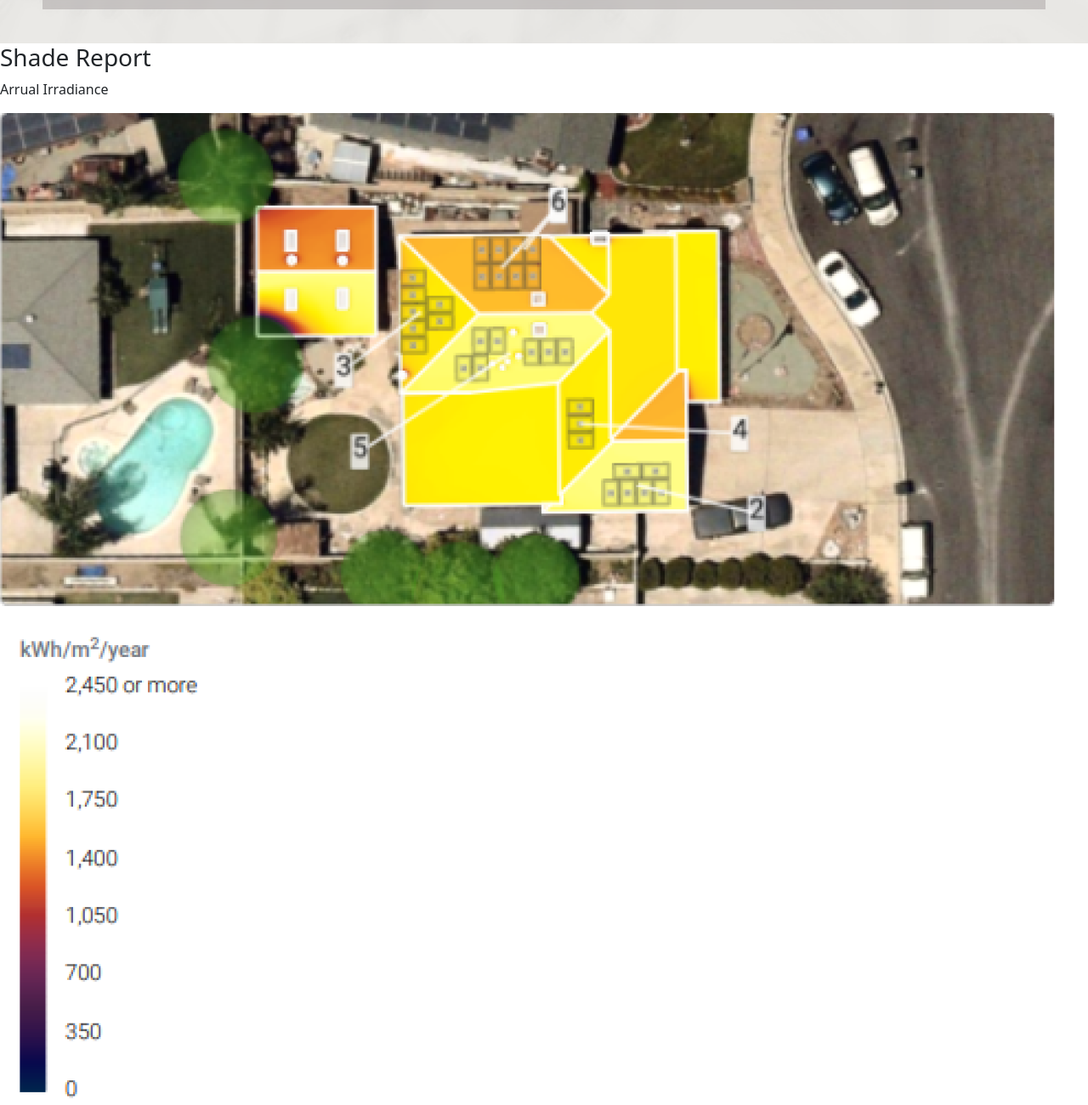
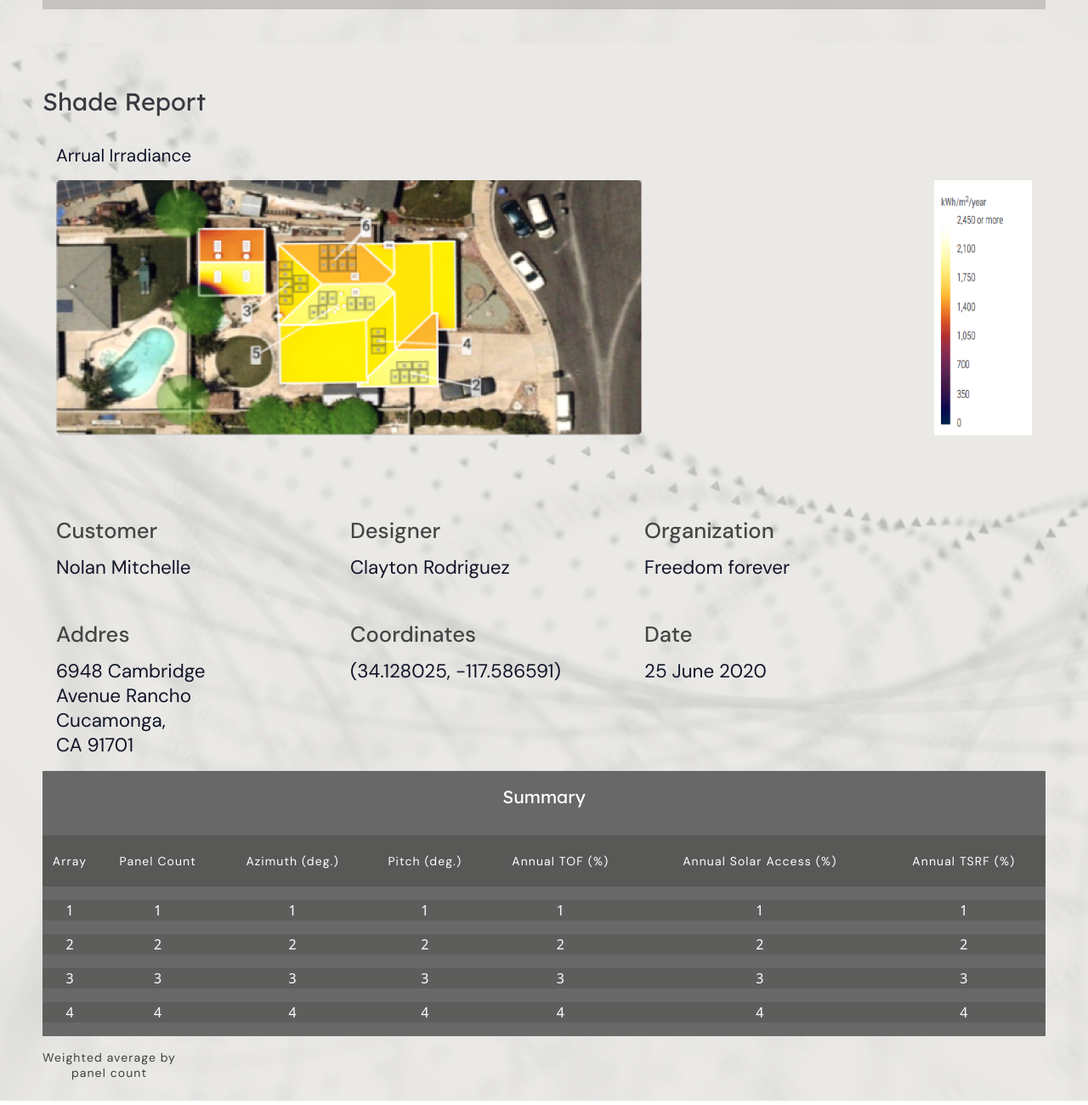
Before and after one commit to ayepino0984/InstallationPlain, a plain HTML site: page index.html in a window 1280 px wide. Shown: the part 6620-7920 px from the top of the page at 85% size. Drawn offline with nearby package versions, Linux system fonts and the light colour scheme; files whose address does not match are found by name.

Commit message:
section 6 hecho

```diff
--- a/index.html
+++ b/index.html
@@ -545,12 +545,99 @@
           </table>
         </div>
       </section>
-      <section>
-        <h3>Shade Report</h3>
-        <p>Arrual Irradiance</p>
-        <div>
-          <img src="./src/img/map.png" alt="mapa">
-          <img src="./src/img/kmh.png" alt="Kmh">
+      <section class="sectionSixWithBackground">
+        <h3 class="secSixTitle">Shade Report</h3>
+        <p class="secSixSubTitle">Arrual Irradiance</p>
+        <div class="sectionSixImagesContainer">
+          <img class="secSixImageOne" src="./src/img/map.png" alt="mapa">
+          <img class="secSixImageTwo" src="./src/img/kmh.png" alt="Kmh">
+        </div>
+        <div class="secSixInformationContainer">
+          <div class="secSixInfoContainer">
+            <div class="secSixInfo">
+              <h4>Customer</h4>
+              <p>Nolan Mitchelle</p>
+            </div>
+            <div class="secSixInfo">
+              <h4>Designer</h4>
+              <p>Clayton Rodriguez</p>
+            </div>
+            <div class="secSixInfo">
+              <h4>Organization</h4>
+              <p>Freedom forever</p>
+            </div>
+          </div>
+          <div class="secSixInfoContainer">
+            <div class="secSixInfo">
+              <h4>Addres</h4>
+              <p>6948 Cambridge <br/>Avenue Rancho Cucamonga,<br/> CA 91701</p>
+            </div>
+            <div class="secSixInfo">
+              <h4>Coordinates</h4>
+              <p>(34.128025, -117.586591)</p>
+            </div>
+            <div class="secSixInfo">
+              <h4>Date</h4>
+              <p>25 June 2020</p>
+            </div>
+          </div>
+        </div>
+        <h3 class="secSixtableTitle">Summary</h3>
+        <table class="secSixTable">
+          <thead>
+            <tr>
+              <th>Array</th>
+              <th>Panel Count</th>
+              <th>Azimuth (deg.)</th>
+              <th>Pitch (deg.)</th>
+              <th>Annual TOF (%)</th>
+              <th>Annual Solar Access (%)</th>
+              <th>Annual TSRF (%)</th>
+            </tr>
+          </thead>
+          <tbody>
+            <tr>
+              <td>1</td>
+              <td>1</td>
+              <td>1</td>
+              <td>1</td>
+              <td>1</td>
+              <td>1</td>
+              <td>1</td>
+            </tr>
+            <tr>
+              <td>2</td>
+              <td>2</td>
+              <td>2</td>
+              <td>2</td>
+              <td>2</td>
+              <td>2</td>
+              <td>2</td>
+            </tr>
+            <tr>
+              <td>3</td>
+              <td>3</td>
+              <td>3</td>
+              <td>3</td>
+              <td>3</td>
+              <td>3</td>
+              <td>3</td>
+            </tr>
+            <tr>
+              <td>4</td>
+              <td>4</td>
+              <td>4</td>
+              <td>4</td>
+              <td>4</td>
+              <td>4</td>
+              <td>4</td>
+            </tr>
+
+          </tbody>
+        </table>
+        <div class="secSixFinalTextContainer">
+
+          <p class="secSixFinalText">Weighted average by<br/>panel count </p>
         </div>
       </section>
     <script src="https://cdn.jsdelivr.net/npm/bootstrap@5.3.0/dist/js/bootstrap.min.js"></script>
--- a/styles.css
+++ b/styles.css
@@ -5,12 +5,7 @@
 }
 
 header {
-  background-color: rgba(
-    0,
-    0,
-    0,
-    0.38
-  );
+  background-color: rgba(0, 0, 0, 0.38);
   backdrop-filter: blur(3.5px);
   color: white; /* Cambia el color del texto a blanco o el color deseado */
   padding: 10px; /* Agrega espacio interno al encabezado */
@@ -29,7 +24,7 @@ header {
   padding-left: 32px;
 }
 
-.menu-content{
+.menu-content {
   display: flex;
   flex-direction: column;
   align-items: center;
@@ -40,12 +35,11 @@ header {
   font-size: 3.75rem;
   font-family: "Lexend", sans-serif; /* Fuente personalizada */
   font-weight: 600; /*Peso de semibold*/
-  color: #FFF;
+  color: #fff;
   text-align: center;
   font-style: normal;
   line-height: normal;
 }
-
 
 /********SECTION 1 ***********/
 
@@ -242,7 +236,7 @@ header {
   line-height: normal;
   letter-spacing: 1.364px;
   height: 20px;
-  background: rgba(48,48,48,0.8);
+  background: rgba(48, 48, 48, 0.8);
 }
 
 .projectDetailsTable {
@@ -277,7 +271,7 @@ header {
   display: flex;
   flex-direction: column;
   flex-wrap: wrap;
-  margin:0;
+  margin: 0;
   background-image: url("src/img/section3_background.png");
   background-size: cover;
 }
@@ -289,11 +283,10 @@ header {
   display: flex;
   flex-direction: column;
   flex-wrap: wrap;
-  margin:0;
-
+  margin: 0;
 }
 
-.section3Title{
+.section3Title {
   color: #000;
   font-family: Lexend;
   font-size: 1.5rem;
@@ -304,7 +297,7 @@ header {
   padding: 10px 20px 5px 20px; /*top right bottom left*/
 }
 
-.dateStyle{
+.dateStyle {
   color: #000;
   font-family: Lexend;
   font-size: 1.2rem;
@@ -322,7 +315,7 @@ header {
   height: 3.125rem;
 }
 
-.textTable2{
+.textTable2 {
   color: #000;
   font-family: DM Sans;
   font-size: 1.1rem;
@@ -331,10 +324,10 @@ header {
   line-height: normal;
   letter-spacing: 0.05425rem;
   background-color: #d7d6d5;
-  margin:0;
+  margin: 0;
 }
 
-.textTable1{
+.textTable1 {
   color: #000;
   font-family: DM Sans;
   font-size: 1.1rem;
@@ -343,33 +336,32 @@ header {
   line-height: normal;
   letter-spacing: 0.05425rem;
   background-color: #cececb;
-  margin:0;
+  margin: 0;
 }
 
-
 .cont3 {
-  background:  rgba(212, 211, 211, 0.33);
+  background: rgba(212, 211, 211, 0.33);
   backdrop-filter: blur(2px);
-  border-radius: 0rem 0rem 0.70rem 0.7rem;
+  border-radius: 0rem 0rem 0.7rem 0.7rem;
   opacity: 0.8;
   padding: 8px 0;
   width: 100%;
 }
-.cont3Padd{
+.cont3Padd {
   padding: 4%;
 }
 
-.Flex{
+.Flex {
   display: flex;
 }
 
-.colFlex{
+.colFlex {
   display: flex;
   /*justify-content: center;*/
   align-items: center;
 }
 
-.col3{
+.col3 {
   display: flex;
   justify-content: center;
   align-items: center;
@@ -380,40 +372,40 @@ header {
   padding: 10px;
 }
 
-.contentSection{
+.contentSection {
   width: 100%;
-  padding: 0 16px 0 16px ;
+  padding: 0 16px 0 16px;
 }
 
-.contentSectionTab{
+.contentSectionTab {
   width: 100%;
-  padding: 0 16px 0 16px ;
-  background: #d9d8d6 ;
+  padding: 0 16px 0 16px;
+  background: #d9d8d6;
 }
 
-.c1{
+.c1 {
   width: 50%;
 }
 
-.c2{
+.c2 {
   width: 50%;
   text-align: right;
 }
 
-.row{
+.row {
   width: 100%;
 }
 
-.c1tab{
+.c1tab {
   width: 70%;
 }
 
-.c2tab{
+.c2tab {
   width: 30%;
   text-align: right;
 }
 
-.textInfo3{
+.textInfo3 {
   color: #000;
   text-align: center;
   font-family: Lexend;
@@ -424,7 +416,7 @@ header {
   margin: 20px 0 0 0;
 }
 
-.tittles{
+.tittles {
   color: #000;
   text-align: center;
   font-family: Lexend;
@@ -434,7 +426,7 @@ header {
   line-height: normal;
 }
 
-.textItemName3{
+.textItemName3 {
   color: #000;
   font-family: DM Sans;
   font-size: 1rem;
@@ -442,21 +434,21 @@ header {
   font-weight: 700;
   line-height: normal;
   letter-spacing: 0.08525rem;
-  margin:0;
+  margin: 0;
 }
 
-.textItem3L{
+.textItem3L {
   color: #000;
   font-family: Lexend;
   font-size: 1rem;
   font-style: normal;
   font-weight: 600;
   line-height: normal;
-  margin:0;
+  margin: 0;
   padding: 0px 20px;
 }
 
-.textItem{
+.textItem {
   color: #000;
   font-family: DM Sans;
   font-size: 1.1rem;
@@ -468,7 +460,7 @@ header {
   padding: 0;
 }
 
-.textItem3R{
+.textItem3R {
   color: #000;
   font-family: DM Sans;
   font-size: 1rem;
@@ -477,18 +469,18 @@ header {
   line-height: normal;
   letter-spacing: 0.08525rem;
   text-align: right;
-  margin:0;
+  margin: 0;
 }
 
-.colLeft{
+.colLeft {
   width: 12%;
 }
 
-.colRight{
+.colRight {
   width: 88%;
 }
 
-.bGris{
+.bGris {
   margin-top: 2%;
   width: 100%;
   border-radius: 0.6rem;
@@ -497,15 +489,15 @@ header {
   padding: 12px;
 }
 
-.bGrisP{
+.bGrisP {
   width: 100%;
   border-radius: 0.6rem;
   background: rgba(174, 174, 174, 0.57);
   backdrop-filter: blur(6px);
-  padding: 10px;/*top right bottom left*/
+  padding: 10px; /*top right bottom left*/
 }
 
-.bGrisI{
+.bGrisI {
   width: 100%;
   border-radius: 0.6rem;
   background: rgba(189, 189, 189, 0.38);
@@ -513,26 +505,26 @@ header {
   padding: 10px;
 }
 
-.colorModel{
+.colorModel {
   background: rgba(163, 163, 163, 0.38);
 }
 
-.alignLeft{
+.alignLeft {
   text-align: left;
 }
- .marginTop{
+.marginTop {
   margin-top: 1%;
 }
- .padBottom{
+.padBottom {
   padding-bottom: 6%;
 }
 
-.info3Content{
+.info3Content {
   height: 100%;
   width: 100%;
 }
 
-.img3Content{
+.img3Content {
   height: 90%;
   width: 90%;
   justify-content: center;
@@ -573,7 +565,6 @@ header {
   font-size: 0.8rem;
 }
 
-
 .soldSowTr th {
   color: #464646;
   font-family: DM Sans;
@@ -587,12 +578,11 @@ header {
   height: 20px;
 }
 
-.soldSowTr td{
+.soldSowTr td {
   padding-left: 16px;
   padding-right: 16px;
   height: 20px;
   font-size: 1rem;
-
 }
 
 .soldSowTr th:nth-child(2),
@@ -720,8 +710,6 @@ header {
 .projectDetailsTr th:nth-child(3) {
   text-align: right;
 }
-
-
 
 .bgTrTd {
   background: #2f2c2c;
@@ -871,7 +859,6 @@ header {
   padding-left: 16px;
 }
 
-
 .section5Table {
   width: 100%;
   padding: 0;
@@ -879,21 +866,162 @@ header {
   border-spacing: 0 16px; /* Ajusta el valor de 10px según el espacio deseado entre las filas */
 }
 
-
-.positionRelative{
+.positionRelative {
   position: relative;
 }
 
-
-.sectionsixWithBackground {
+.sectionSixWithBackground {
   background-image: url("src/img/section5_background.png"); /* Ruta a tu imagen de fondo */
   background-size: cover; /* Ajusta el tamaño de la imagen para cubrir toda la sección */
-  display: flex;
-  flex-direction: column;
-  justify-content: start;
-  align-items: center;
   color: #fff; /* Color del texto dentro de la sección */
   padding: 50px; /* Espacio interior para el contenido de la sección */
   padding-bottom: 8px;
   min-height: 100vh;
 }
+
+.secSixTitle {
+  color: #393941;
+  font-family: Lexend;
+  font-size: 1.8rem;
+  font-style: normal;
+  font-weight: 400;
+  line-height: normal;
+  text-align: left;
+  width: 100%;
+  margin-bottom: 32px;
+}
+
+.secSixSubTitle {
+  color: #101528;
+  text-align: center;
+  font-family: DM Sans;
+  font-size: 1.3rem;
+  font-style: normal;
+  font-weight: 400;
+  line-height: normal;
+  width: 100%;
+  text-align: left;
+  margin: 0 16px;
+  margin-bottom: 16px;
+}
+
+.sectionSixImagesContainer {
+  display: flex;
+  height: 300px;
+  justify-content: space-between;
+  margin: 0 16px;
+}
+
+.secSixImageOne {
+  width: 60%;
+  height: auto;
+}
+
+.secSixImageTwo {
+  width: 10%;
+  height: auto;
+}
+
+.secSixInformationContainer {
+  display: flex;
+  flex-direction: column;
+  margin-top: 96px;
+  margin-left: 16px;
+  row-gap: 32px;
+}
+
+.secSixInfoContainer {
+  display: flex;
+  column-gap: 96px;
+}
+
+.secSixInfo {
+  display: flex;
+  flex-direction: column;
+  row-gap: 12px;
+  width: 250px;
+}
+
+.secSixInfo h4 {
+  color: #454545;
+  font-family: DM Sans;
+  font-size: 1.6rem;
+  font-style: normal;
+  font-weight: 500;
+  line-height: normal;
+  margin: 0;
+}
+
+.secSixInfo p {
+  color: #101528;
+  font-family: DM Sans;
+  font-size: 1.4rem;
+  font-style: normal;
+  font-weight: 400;
+  line-height: normal;
+}
+
+.secSixtableTitle {
+  color: #fff;
+  text-align: center;
+  font-family: Lexend;
+  font-size: 1.3rem;
+  font-style: normal;
+  font-weight: 400;
+  line-height: normal;
+  background: #686868;
+  height: 60px;
+  margin: 0;
+  display: flex;
+  align-items: center;
+  justify-content: center;
+}
+
+.secSixTable {
+  width: 100%;
+  background: #686868;
+  padding: 0;
+  border-collapse: separate;
+  border-spacing: 0 16px; /* Ajusta el valor de 10px según el espacio deseado entre las filas */
+}
+
+.secSixTable thead {
+  background-color: #585857;
+  height: 60px;
+  padding: 0 16px;
+}
+
+.secSixTable thead th {
+  text-align: center;
+  font-family: DM Sans;
+  font-size: 0.875rem;
+  font-style: normal;
+  font-weight: 400;
+  line-height: normal;
+  letter-spacing: 1.1px;
+}
+
+.secSixTable tbody tr td {
+  text-align: center;
+}
+
+.secSixTable tbody tr {
+  background-color: #5d5d5c;
+}
+
+.secSixFinalTextContainer{
+  display: flex;
+  justify-content: start;
+}
+
+.secSixFinalText {
+  color: #3e3e3e;
+  margin-top: 16px;
+  font-family: DM Sans;
+  font-size: 0.875rem;
+  font-style: normal;
+  font-weight: 400;
+  line-height: normal;
+  text-align: center;
+  letter-spacing: 1.1px;
+}
```
Lines whose indentation alone changed are shown as unchanged.
